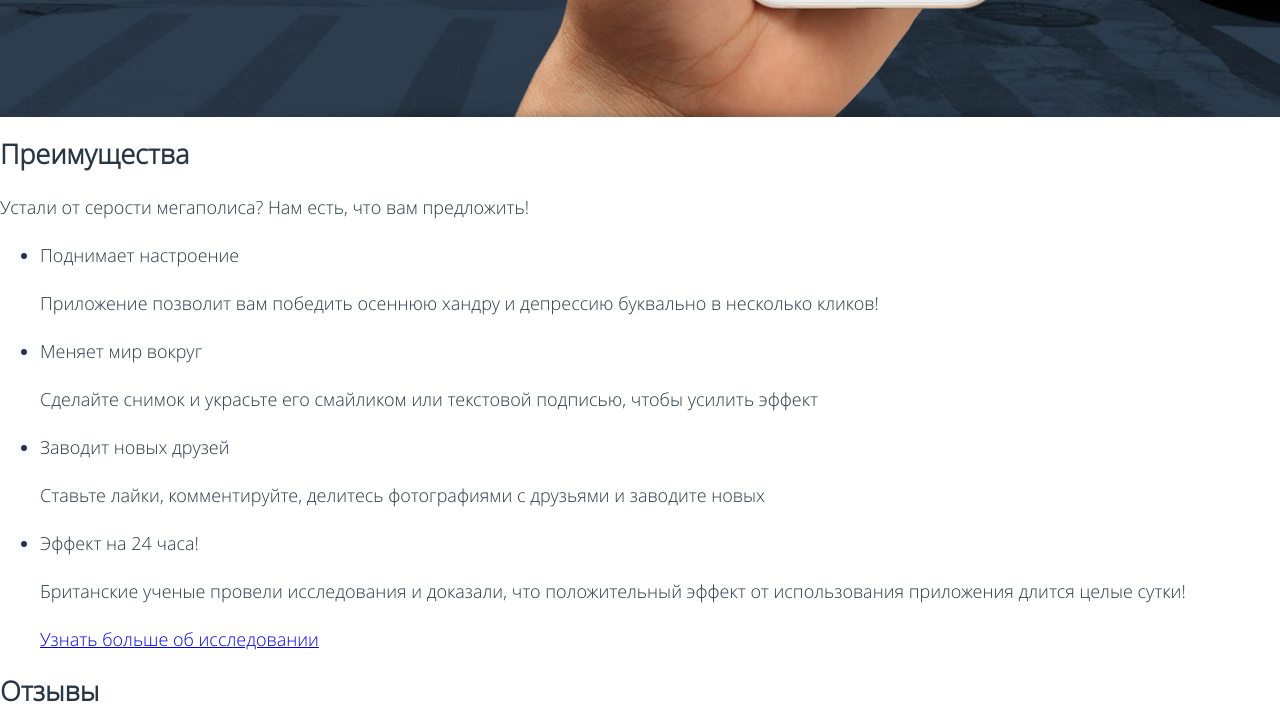
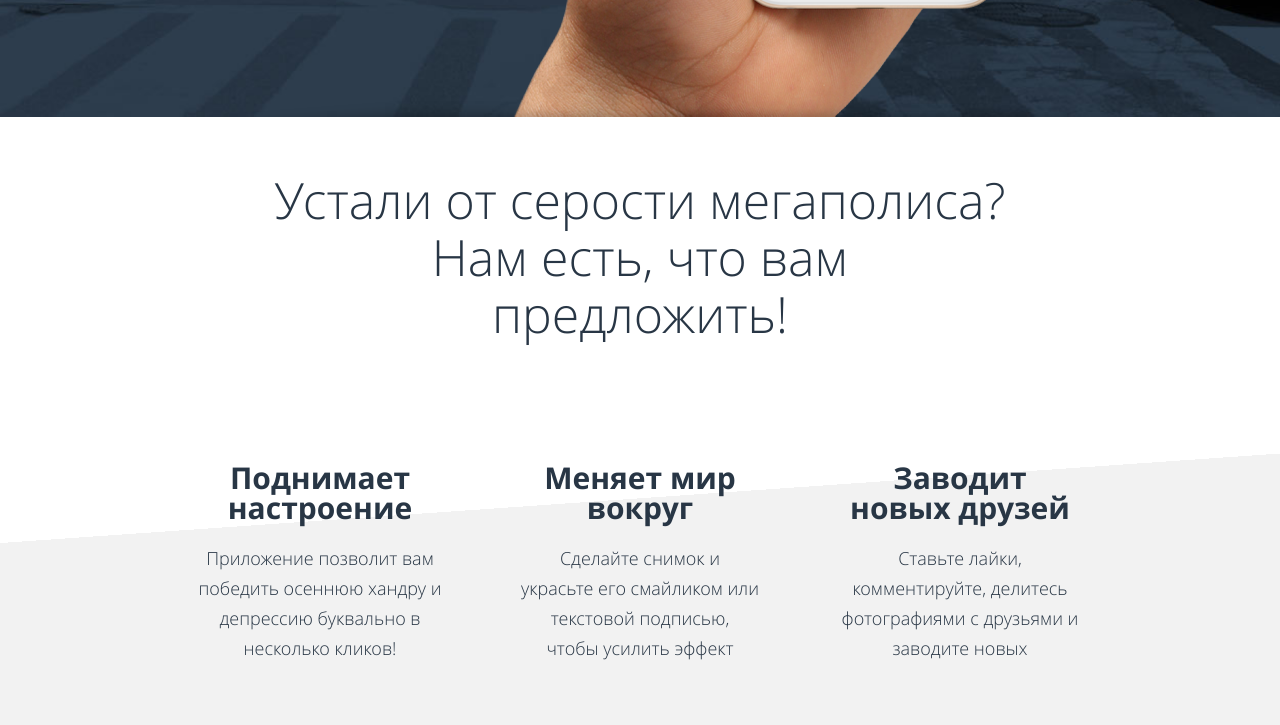
Before and after one commit to stigsanek/pink, a website: page src/index.html in a window 1280 px wide. Shown: the part 734-1459 px from the top of the page. Drawn offline with Linux system fonts and the light colour scheme.

Commit message:
Начинает стилизацию блока преимуществ

```diff
--- a/src/index.html
+++ b/src/index.html
@@ -158,10 +158,11 @@
         </div>
       </section>
     </div>
+    <section class="features">
       <div class="page-main__wrapper">
-      <section class="features">
         <h2 class="features__header">Преимущества</h2>
-        <p class="features__promo">Устали от серости мегаполиса? Нам есть, что вам предложить!</p>
+        <p class="features__promo">Устали от серости мегаполиса?</p>
+        <p class="features__promo">Нам есть, что вам<br> предложить!</p>
         <ul class="features__list">
           <li class="features__item">
             <span class="features__item-header">Поднимает настроение</span>
@@ -169,18 +170,19 @@
           </li>
           <li class="features__item">
             <span class="features__item-header">Меняет мир вокруг</span>
-            <p class="features__item-text">Сделайте снимок и украсьте его смайликом или текстовой подписью, чтобы усилить эффект</p>
+            <p class="features__item-text">Сделайте снимок и украсьте&nbsp;его&nbsp;смайликом или текстовой подписью, чтобы&nbsp;усилить эффект</p>
           </li>
           <li class="features__item">
-            <span class="features__item-header">Заводит новых друзей</span>
-            <p class="features__item-text">Ставьте лайки, комментируйте, делитесь фотографиями с друзьями и заводите новых</p>
+            <span class="features__item-header">Заводит новых&nbsp;друзей</span>
+            <p class="features__item-text">Ставьте лайки, комментируйте,&nbsp;делитесь фотографиями с друзьями&nbsp;и заводите новых</p>
           </li>
-          <li class="features__item">
+          <li class="features__item features__item--time">
             <span class="features__item-header">Эффект на 24 часа!</span>
-            <p class="features__item-text">Британские ученые провели исследования и доказали, что положительный эффект от использования приложения длится целые сутки!</p>
+            <p class="features__item-text">Британские ученые провели исследования и доказали, что&nbsp;положительный эффект от использования приложения длится&nbsp;целые сутки!</p>
             <a class="features__item-link" href="#">Узнать больше об исследовании</a>
           </li>
         </ul>
+      </div>
     </section>
     <section class="reviews">
       <h2 class="reviews__header">Отзывы</h2>
@@ -241,7 +243,6 @@
       </ul>
       <img class="contacts__map" src="#" alt="Карта с меткой адреса">
     </section>
-    </div>
   </main>
   <!---->
 
--- /dev/null
+++ b/src/sass/blocks/features.scss
@@ -0,0 +1,69 @@
+.features {
+  padding: 65px 0 55px 0;
+  background-image:
+    linear-gradient(-4deg, rgb(255, 255, 255) 0%, rgb(255, 255, 255) 425px, rgb(242, 242, 242) 425px, rgb(242, 242, 242) 100%);
+  transform: rotate(180deg);
+}
+
+.features__header {
+  @include vh;
+}
+
+.features__promo {
+  @include reset;
+  @include font(50px, 57px);
+  font-family: $f-light;
+  font-weight: 100;
+  text-align: center;
+  max-width: 735px;
+  margin: 0 auto;
+
+  &:last-of-type {
+    margin-bottom: 60px;
+  }
+}
+
+.features__list {
+  @include reset;
+  list-style: none;
+  display: flex;
+  flex-wrap: wrap;
+  justify-content: space-between;
+}
+
+.features__item {
+  width: 300px;
+  text-align: center;
+  padding-top: 60px;
+}
+
+.features__item--time {
+  width: 100%;
+  text-align: left;
+  //padding-left: 365px;
+  padding-top: 95px;
+  margin-top: 65px;
+
+  & .features__item-text {
+    width: 100%;
+    padding-top: 5px;
+    margin-bottom: 30px;
+  }
+}
+
+.features__item-header {
+  display: block;
+  font-family: $f-bold;
+  @include font(30px, 30px);
+  margin-bottom: 20px;
+}
+
+.features__item-text {
+  @include reset;
+  width: 290px;
+  margin: 0 auto;
+}
+
+.features__item-link {
+  color: rgb(210, 40, 86);
+}
--- a/src/sass/blocks/page-main.scss
+++ b/src/sass/blocks/page-main.scss
@@ -6,6 +6,12 @@
   position: relative;
   background-size: cover;
   background-position: center;
+}
+
+.page-main__wrapper {
+  @include wrapper;
+  padding: 0 20px;
+  transform: rotate(-180deg);
 }
 
 @media (min-width: $mobile) {
--- a/src/sass/style.scss
+++ b/src/sass/style.scss
@@ -9,3 +9,4 @@
 @import "blocks/promo.scss";
 @import "blocks/page-main.scss";
 @import "blocks/button.scss";
+@import "blocks/features.scss";
```
Also changed, not shown: src/css/style-min.css, src/css/style.css. Lines whose indentation alone changed are shown as unchanged.
